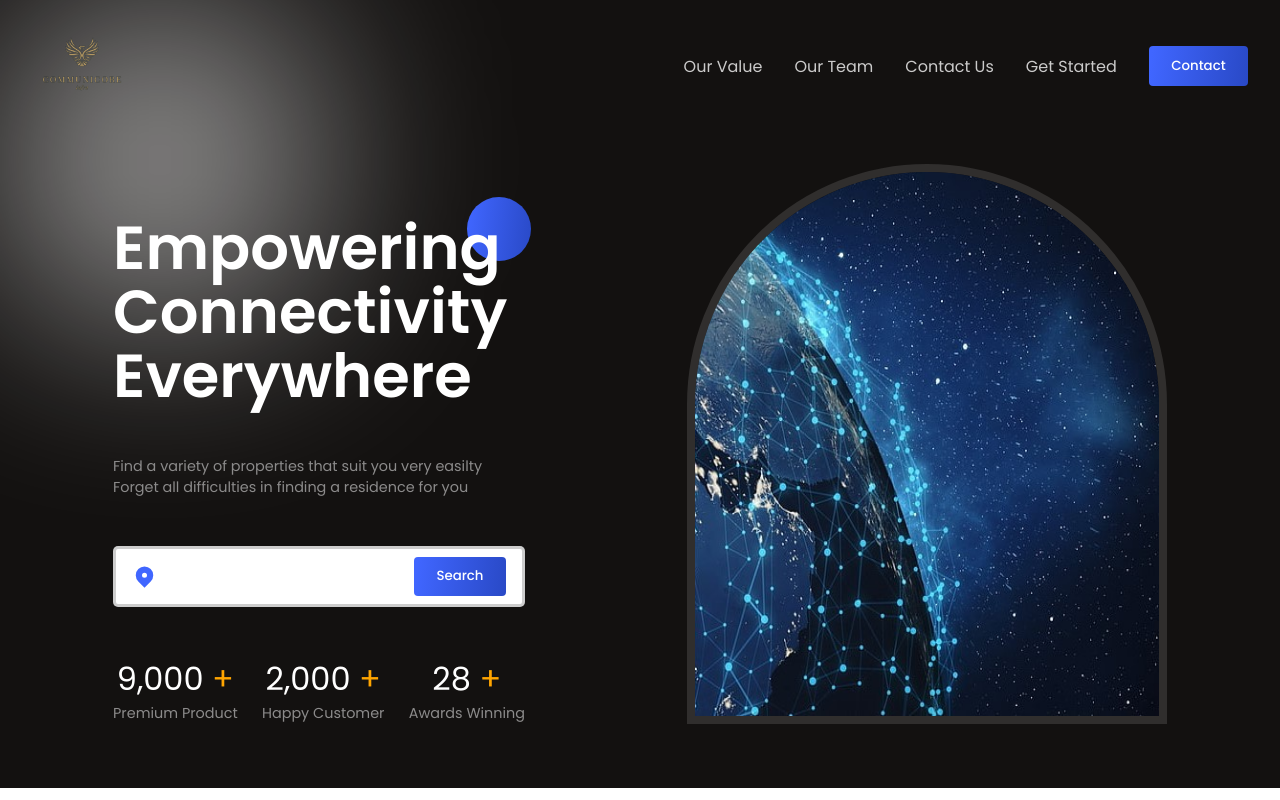
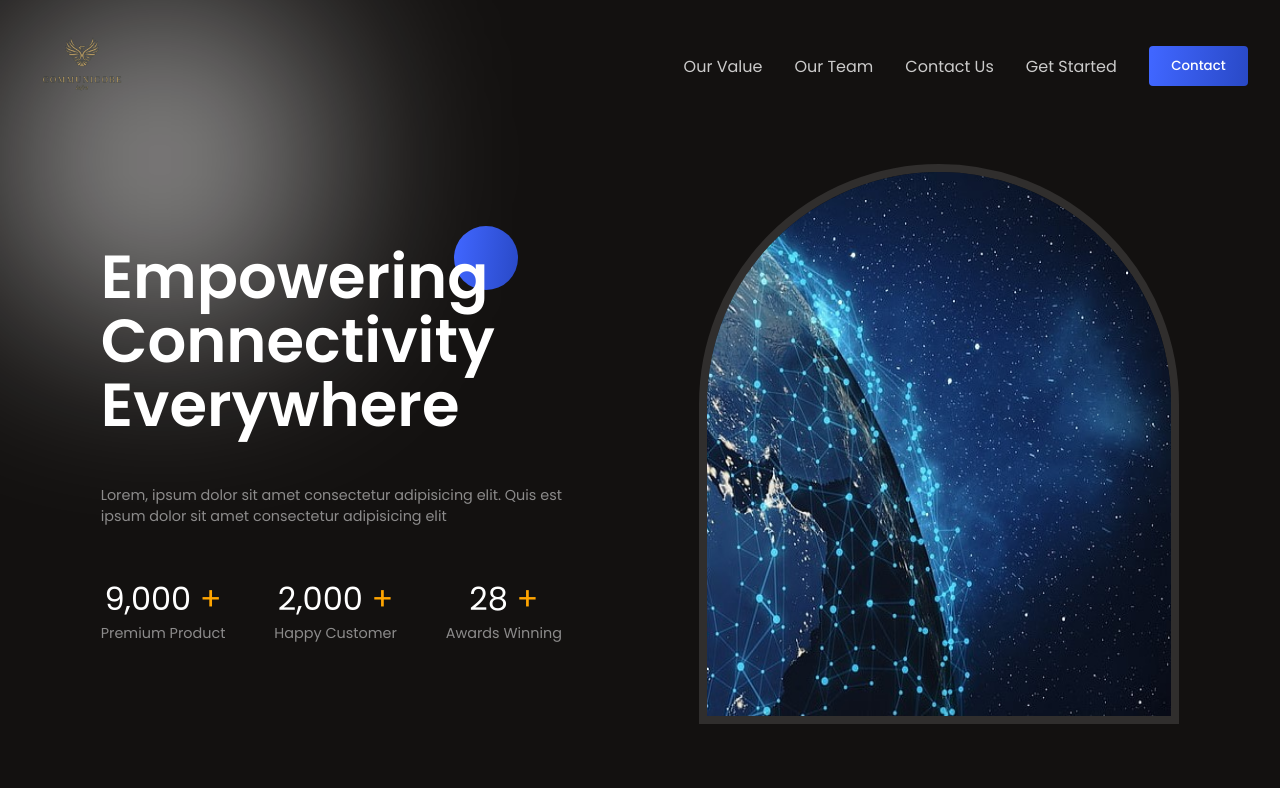
Before and after one commit to KrishayNair/telecomwebsite, a React (Vite) app: page / in a window 1280 px wide. Shown: the top 800 px of the page. Built offline with nearby package versions, Linux system fonts and the light colour scheme.

Commit message:
contact changes

```diff
--- a/src/components/Contact/Contact.jsx
+++ b/src/components/Contact/Contact.jsx
@@ -58,7 +58,7 @@ const Contact = () => {
                     <span className="secondaryText">021 123 145 14</span>
                   </div>
                 </div>
-                <a href="tel:+6199942413">
+                <a href="tel:+918169405067">
                 <div className="flexCenter button">Video Call now</div>
                 </a>
               </div>
--- a/src/components/Hero/Hero.css
+++ b/src/components/Hero/Hero.css
@@ -13,6 +13,8 @@
 /* left side */
 .hero-left {
   gap: 3rem;
+  position: relative;
+  bottom: 5rem;
 }
 .hero-title {
   position: relative;
--- a/src/components/Hero/Hero.jsx
+++ b/src/components/Hero/Hero.jsx
@@ -24,15 +24,15 @@ const Hero = () => {
             </motion.h1>
           </div>
           <div className="flexColStart secondaryText flexhero-des">
-            <span>Find a variety of properties that suit you very easilty</span>
-            <span>Forget all difficulties in finding a residence for you</span>
+            <span>Lorem, ipsum dolor sit amet consectetur adipisicing elit. Quis est</span>
+            <span>ipsum dolor sit amet consectetur adipisicing elit</span>
           </div>
 
-          <div className="flexCenter search-bar">
+          {/* <div className="flexCenter search-bar">
             <HiLocationMarker color="var(--blue)" size={25} />
             <input type="text" />
             <button className="button">Search</button>
-          </div>
+          </div> */}
 
           <div className="flexCenter stats">
             <div className="flexColCenter stat">
```
